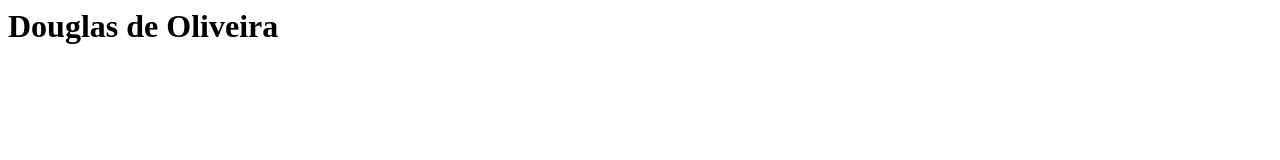
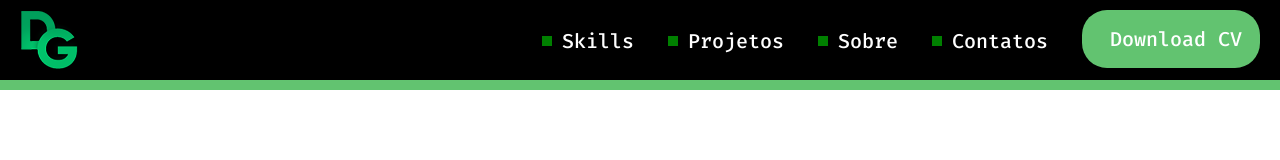
Before and after one commit to DougOlivr/DougOlivr.github.io, a plain HTML site: page index.html in a window 1280 px wide. Drawn offline with Linux system fonts and the light colour scheme.

Commit message:
Adiciona o projeto do curso

```diff
--- /dev/null
+++ b/css/index.css
@@ -0,0 +1,55 @@
+header {
+    display: flex;
+    justify-content: space-between;
+    background-color: black;
+    border-bottom: 10px solid #62C370;
+    padding: 10px 20px
+
+}
+
+nav {
+    text-align: right;
+}
+
+a {
+    display: inline-flex;
+    align-items: center;
+    color: white;
+    font-size: 20px;
+    font-family: 'Fira Code', Arial, Helvetica, sans-serif;
+    font-weight: 500;
+    text-decoration: none;
+    margin-right: 30px;
+
+}
+
+a::before {
+    content: "";
+    background-color: green;
+    width: 10px;
+    height: 10px;
+    margin-right: 10px;
+
+}
+
+#button {
+    display: inline-block;
+    background-color: #62C370;
+    padding: 16px 18px;
+    border-radius: 25px;
+    margin: 0;
+
+}
+
+a:hover {
+    color: #708090;
+    outline-style: initial;
+}
+
+#button:hover {
+    outline-style: solid;
+    background-color: #2F4F4F;
+    color: gainsboro;
+
+
+}
--- /dev/null
+++ b/css/reset.css
@@ -0,0 +1,3 @@
+body {
+    margin: 0;
+}
--- a/index.html
+++ b/index.html
@@ -1 +1,30 @@
-<h1>Douglas de Oliveira</h1>
+<!DOCTYPE html>
+<html lang="pt-br">
+<head>
+    <meta charset="UTF-8">
+    <meta http-equiv="X-UA-Compatible" content="IE=edge">
+    <meta name="viewport" content="width=device-width, initial-scale=1.0">
+    <title>Douglas</title>
+
+    <link rel="preconnect" href="https://fonts.googleapis.com">
+    <link rel="preconnect" href="https://fonts.gstatic.com" crossorigin>
+    <link href="https://fonts.googleapis.com/css2?family=Fira+Code:wght@300;500&display=swap" rel="stylesheet">
+
+    <link rel="stylesheet" href="css/reset.css">
+    <link rel="stylesheet" href="css/index.css">
+
+</head>
+<body>
+    <header>
+        <img src="assets/img/a.png">
+
+        <nav>
+            <a href="" lang="en">Skills</a>
+            <a href="">Projetos</a>
+            <a href="">Sobre</a>
+            <a href="">Contatos</a>
+            <a id="button" href="" lang="en">Download CV</a>
+        </nav>
+    </header>
+</body>
+</html>
```
Also changed, not shown: assets/img/222.jpg (added), assets/img/a.png (added), assets/img/logo.png (added).
